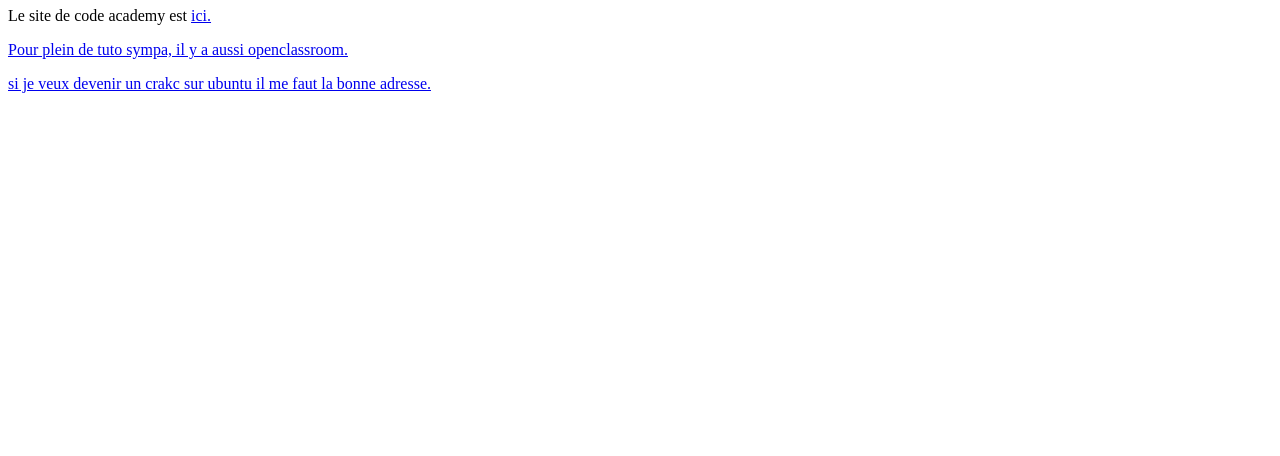
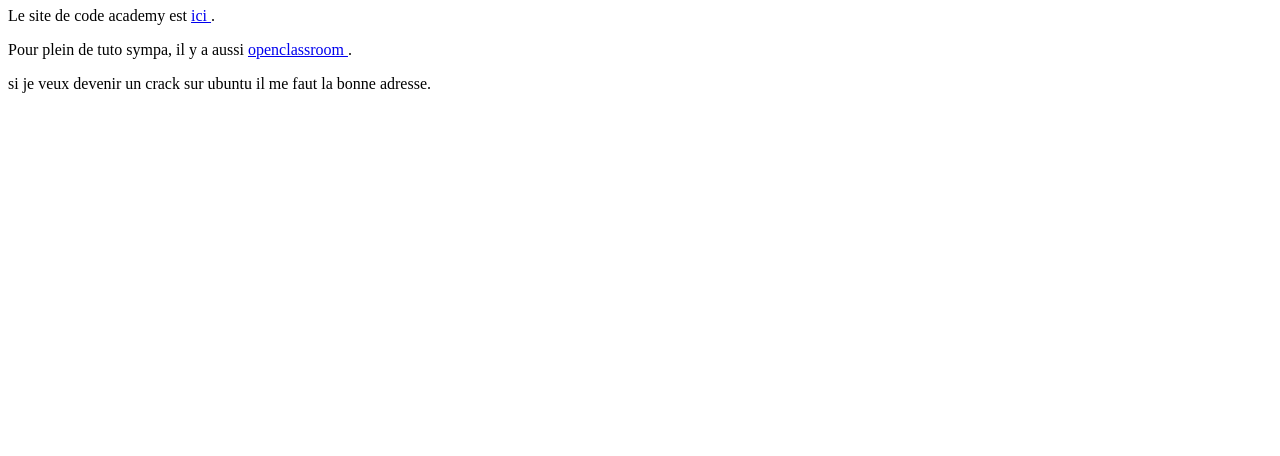
Before and after one commit to DamienPoix/Exercice-html-4, a plain HTML site: page index.html in a window 1280 px wide. Shown: the part 344-800 px from the top of the page. Drawn offline with Linux system fonts and the light colour scheme.

Commit message:
ajout du lien de openclassroom et de code academy

```diff
--- a/index.html
+++ b/index.html
@@ -8,8 +8,8 @@
     <h1>
       <img src="http://www.infowebmaster.fr/img/petite-image/bloc-note-stylo.png">
       tout les petits truc qui me seront utile par la suite</h1>
-    <p>Le site de code academy est <a href="https://openclassrooms.com/">ici.</p>
-    <p>Pour plein de tuto sympa, il y a aussi openclassroom. </p>
-    <p>si je veux devenir un crakc sur ubuntu il me faut la bonne adresse.</p>
+    <p>Le site de code academy est <a href="https://www.codecademy.com/"> ici </a>.</p>
+    <p>Pour plein de tuto sympa, il y a aussi <a href="https://openclassrooms.com/"> openclassroom </a>. </p>
+    <p>si je veux devenir un crack sur ubuntu il me faut la bonne adresse.</p>
   </body>
 </html>
```
